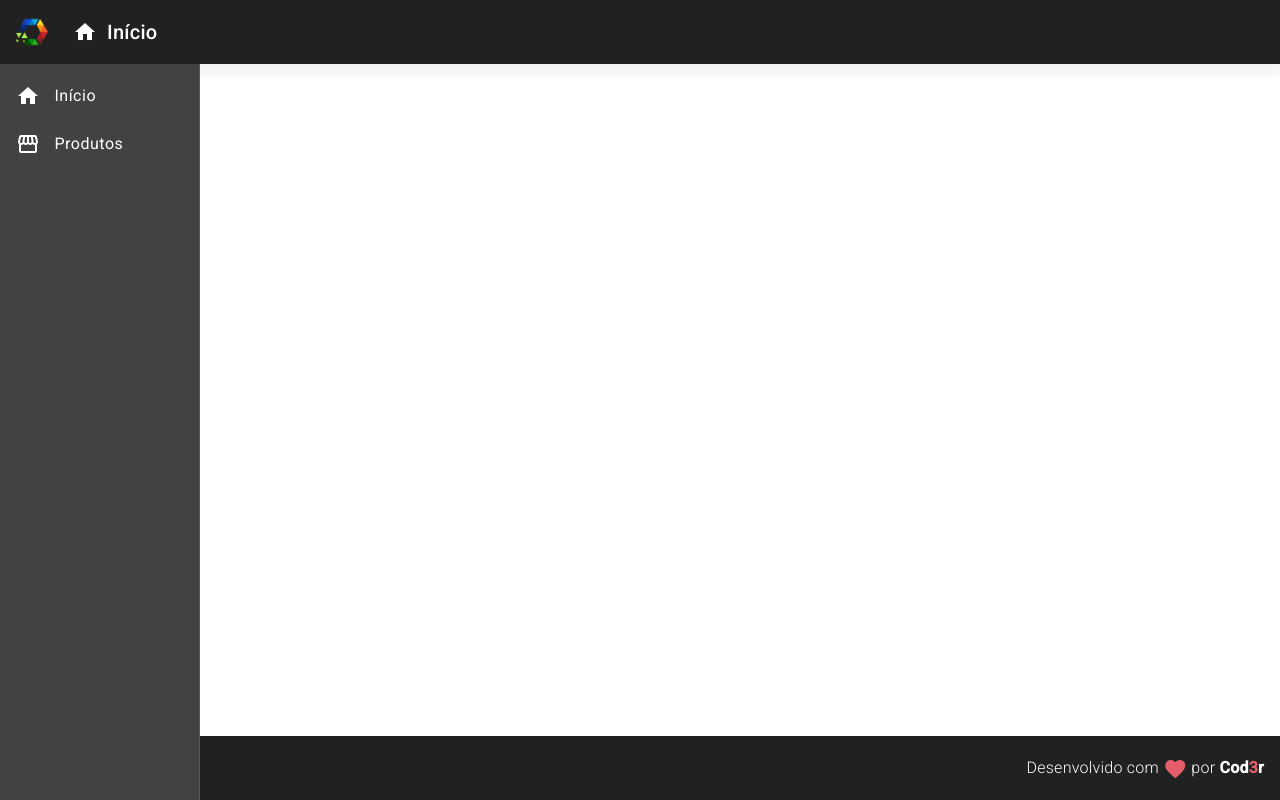
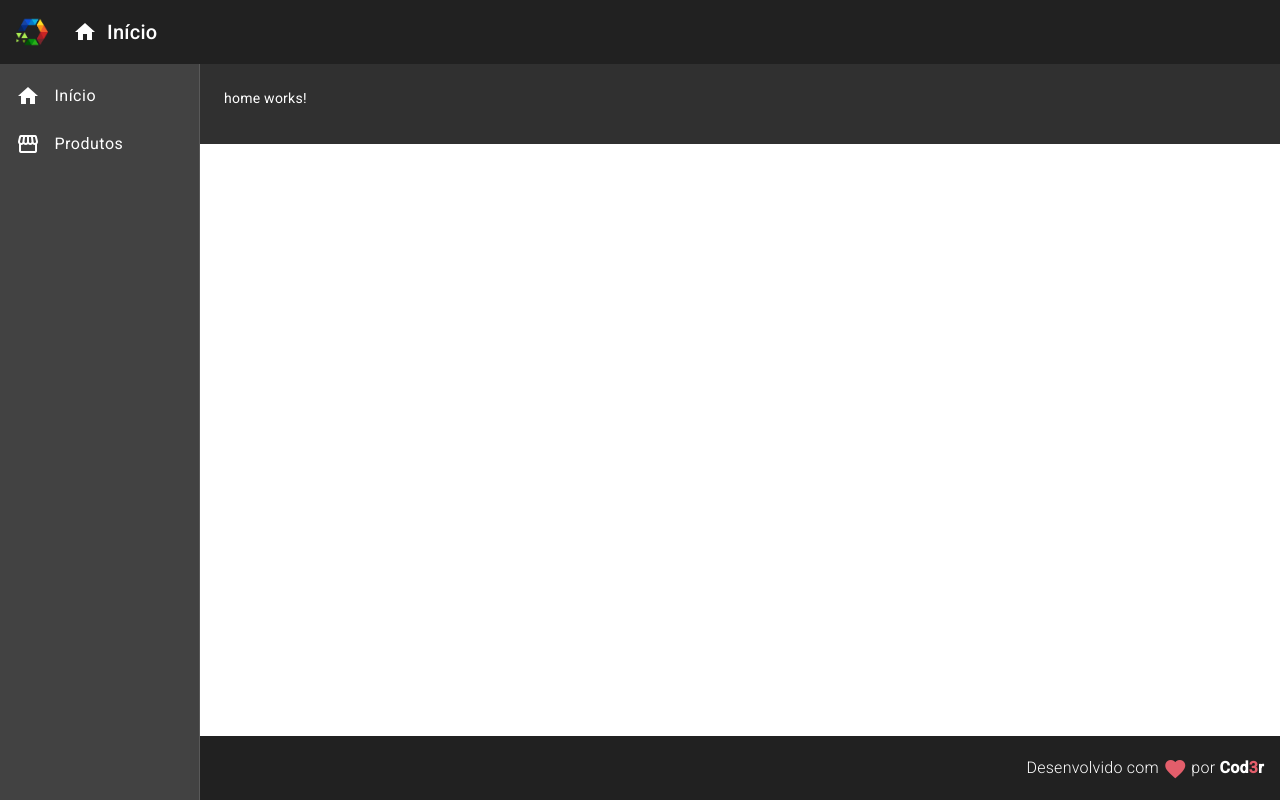
Before and after one commit to oliveiraD4vi/angular-essential, an Angular app in the folder frontend/: page / in a window 1280 px wide. Built offline with nearby package versions, Linux system fonts and the light colour scheme.

Commit message:
feat(home): added home view
added home view to the project in static mode

```diff
--- a/frontend/src/app/components/template/nav/nav.component.html
+++ b/frontend/src/app/components/template/nav/nav.component.html
@@ -16,4 +16,8 @@
       </a>
     </mat-nav-list>
   </mat-sidenav>
+  <mat-sidenav-content class="content">
+    <app-home></app-home>
+  </mat-sidenav-content>
 </mat-sidenav-container>
+a
--- a/frontend/src/app/components/template/nav/nav.component.scss
+++ b/frontend/src/app/components/template/nav/nav.component.scss
@@ -1,7 +1,13 @@
-.sidenav {
-  width: 200px;
+.container {
+  .sidenav {
+    width: 200px;
 
-  i {
-    margin-right: 10px;
+    i {
+      margin-right: 10px;
+    }
+  }
+
+  .content {
+    padding: 24px;
   }
 }
--- /dev/null
+++ b/frontend/src/app/views/home/home.component.html
@@ -0,0 +1 @@
+<p>home works!</p>
```
Also changed, not shown: frontend/src/app/app.module.ts (+11 -9 lines), frontend/src/app/views/home/home.component.ts (added, +10 -0 lines), frontend/src/app/views/home/home.component.scss (added).
